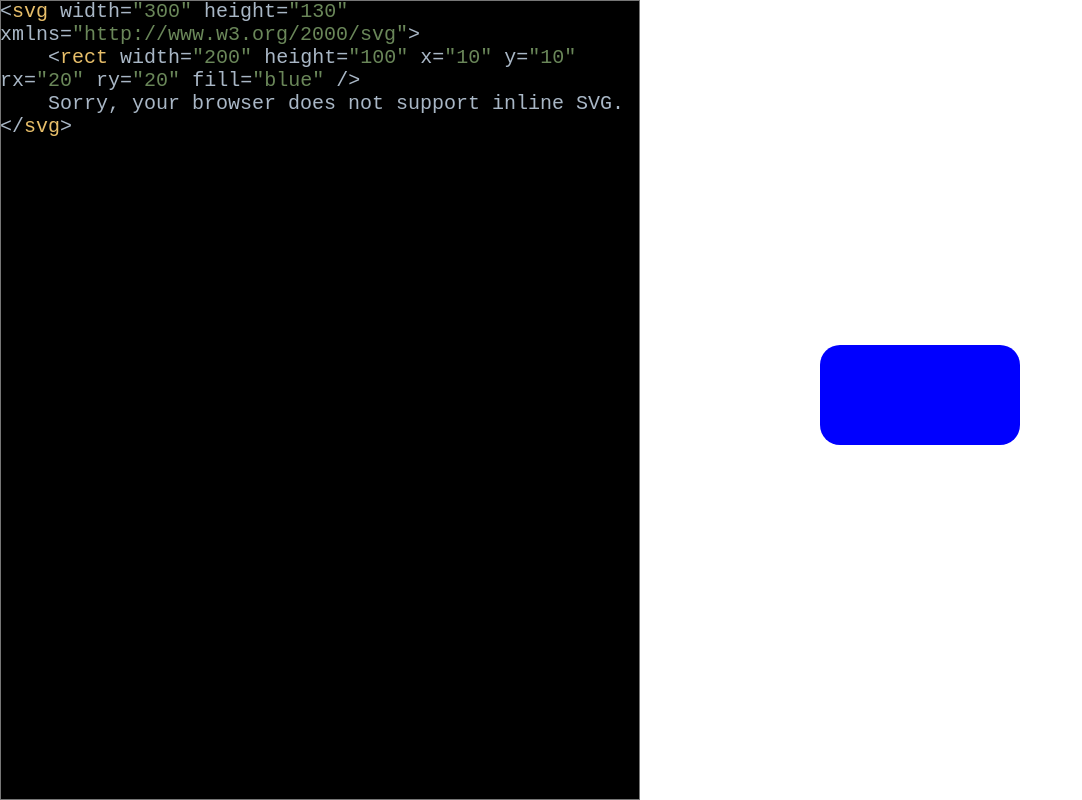
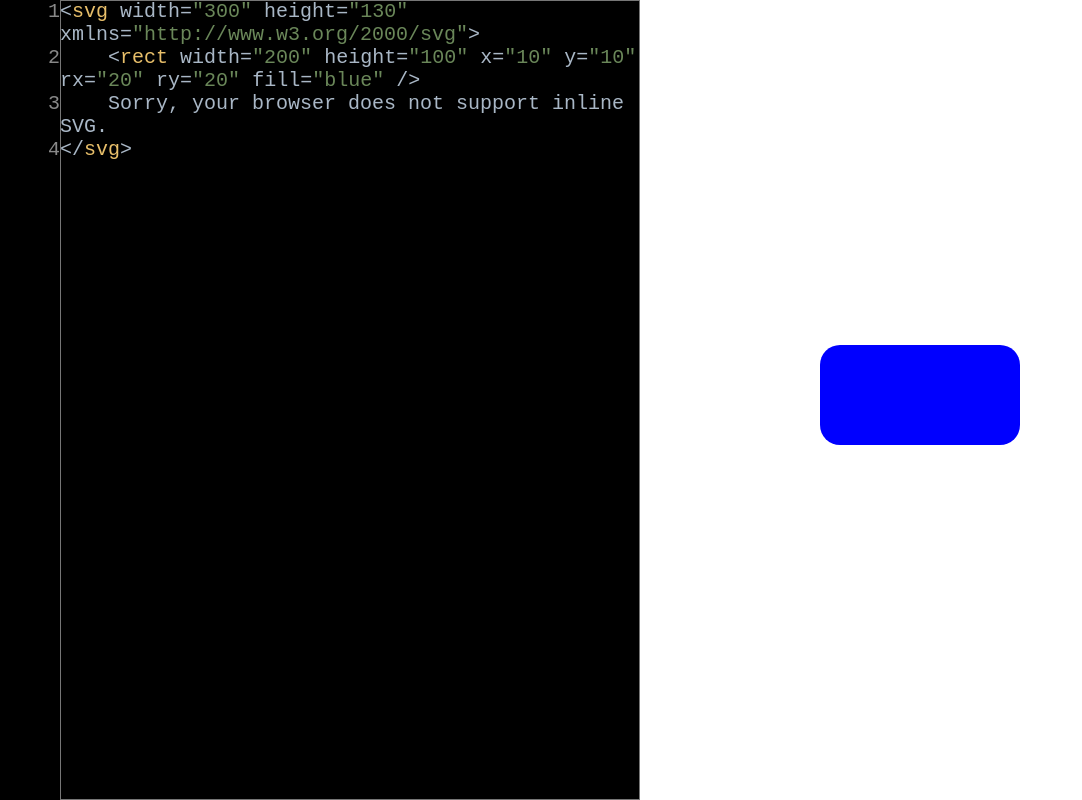
Before and after one commit to theavgeekbee/svgedit, a plain HTML site: page index.html in a window 1280 px wide. Shown: the whole page, without its empty margins (0-1082 px from the left). Drawn offline with nearby package versions, Linux system fonts and the light colour scheme.

Commit message:
add line numbers

```diff
--- a/index.html
+++ b/index.html
@@ -13,8 +13,9 @@
     </head>
     <body>
         <div class="left">
+            <div class="line-numbers" id="line-numbers" aria-hidden="true"></div>
             <pre id="highlight-layer" class="syntax-highlight" aria-hidden="true"><code class="language-html" id="highlight-content"></code></pre>
-            <textarea id="svg-edit" class="code-textbox" spellcheck="false" autocapitalize="false">
+            <textarea id="svg-edit" class="code-textbox" spellcheck="false" autocapitalize="none">
 <svg width="300" height="130" xmlns="http://www.w3.org/2000/svg">
     <rect width="200" height="100" x="10" y="10" rx="20" ry="20" fill="blue" />
     Sorry, your browser does not support inline SVG.
--- a/index.js
+++ b/index.js
@@ -1,13 +1,62 @@
 const svgEdit = document.getElementById("svg-edit");
 const textDisplay = document.getElementById("highlight-content");
 const displayArea = document.getElementById("display-area");
+const lineNumbers = document.getElementById("line-numbers");
+
+function getNthValidSibling(startNode, n) {
+    let currentNode = startNode;
+    let validCount = 0;
+
+    while (currentNode && validCount < n) {
+        // 1. Move to the next sibling (skipping any child trees)
+        currentNode = currentNode.nextSibling;
+        if (!currentNode) break;
+
+        // 2. Skip comment nodes (nodeType 8)
+        if (currentNode.nodeType === Node.COMMENT_NODE) {
+            continue;
+        }
+
+        // 3. Skip whitespace-only text nodes
+        if (currentNode.nodeType === Node.TEXT_NODE && !currentNode.textContent.trim()) {
+            continue;
+        }
+
+        // If it passed the checks, it's a valid node (Element or non-empty Text)
+        validCount++;
+    }
+
+    return currentNode; // Returns the nth valid node, or null if out of bounds
+}
+
+function getLineY(lineNum) {
+    const parent = textDisplay.childNodes.item(0);
+    const node = getNthValidSibling(parent, lineNum);
+
+    if (!node) {
+        return undefined;
+    } else if (node.nodeType === Node.TEXT_NODE) {
+        const range = document.createRange();
+        range.selectNodeContents(node);
+        return range.getBoundingClientRect().y;
+    } else {
+        return node.getBoundingClientRect().y;
+    }
+}
 
 function onTextChanged(e) {
     textDisplay.innerHTML = e.target.value.replaceAll("<", "&lt;").replaceAll(">", "&gt;");
     displayArea.innerHTML = e.target.value;
-
     textDisplay.removeAttribute('data-highlighted');
     hljs.highlightAll();
+
+    const lineCount = svgEdit.value.split('\n').length;
+    lineNumbers.innerHTML = Array.from(
+        { length: lineCount },
+        (_, i) => {
+            return `<div style="top: ${getLineY(i)}px">${i + 1}</div>`
+        }
+    ).join('');
 }
 
 function onKey(e) {
--- a/style.css
+++ b/style.css
@@ -21,11 +21,32 @@ body {
 
 .left {
     position: relative;
+    display: flex;
     width: 100%;
     height: 100vh;
+
+    font-family: monospace;
+}
+
+.line-numbers {
+    flex: 0 0 3em;
+    user-select: none;
+    color: #888;
+    background-color: black;
+    font-size: x-large;
+
+    position: relative;
+
+    display: flex;
+    justify-content: flex-end;
+}
+.line-numbers > div {
+    position: absolute;
+    width: 3em;
+    text-align: end;
 }
 .code-textbox, .syntax-highlight {
-    width: 100%;
+    width: calc(100% - 3em);
     height: 100%;
     color: white;
     font-size: x-large !important;
@@ -34,7 +55,7 @@ body {
 
     position: absolute;
     top: 0;
-    left: 0;
+    left: 3em;
 
     overflow-wrap: break-word !important;
     word-break: normal !important;
```
